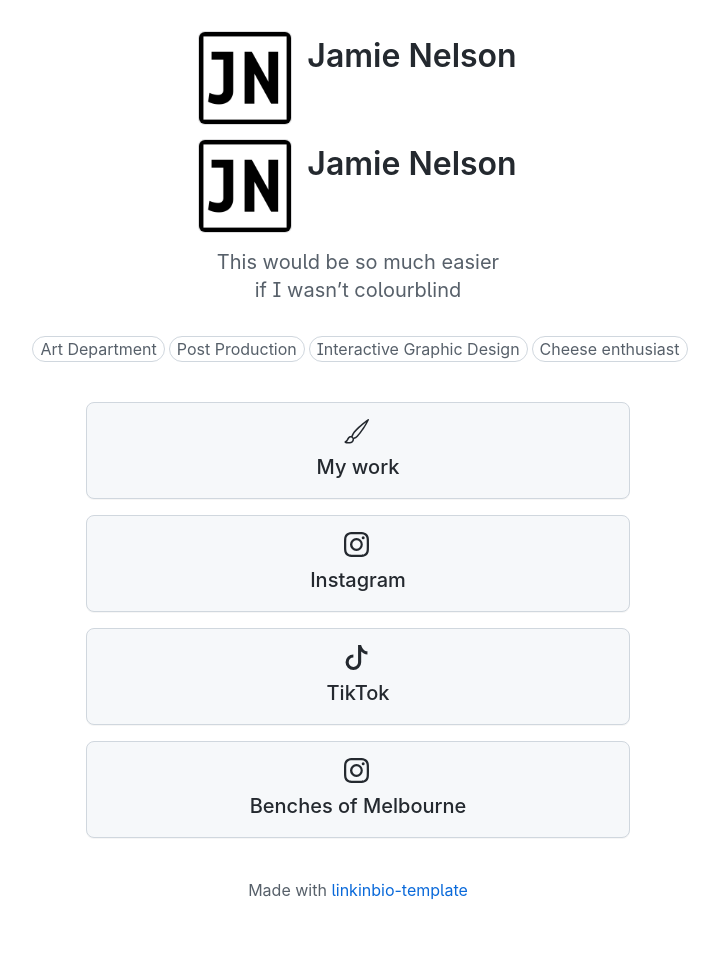
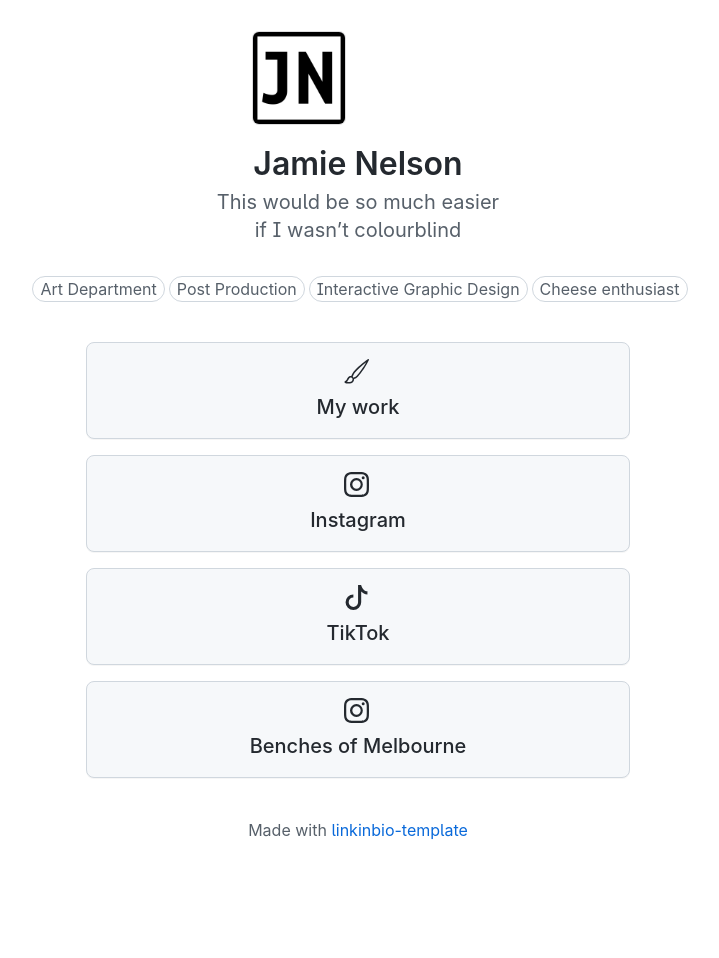
Before and after one commit to jmenelsn/bio, a Jekyll site: the page built from index.md, in a window 1280 px wide. Shown: the whole page, without its empty margins (282-1001 px from the left). Built offline with Jekyll 4.4.1, drawn with Linux system fonts in a browser that asks for light colours; our own code applies the rules of GitHub Pages for plain Markdown files; after the commit the page ends 900 px from its top, so only the background shows below that.

Commit message:
Update profile.html

```diff
--- a/_includes/profile.html
+++ b/_includes/profile.html
@@ -3,11 +3,8 @@
         <span class="d-flex">
             <span class="pr-3"><img class="avatar text-center mb-3" alt="{{ page.avatar-alt-text }}"
                     src="{{ page.avatar-url }}" width="92" height="92"></span>
-            <span class="">{{ page.avatar-name }}</span>
-        </span>
+            </span>
         <span class="d-flex">
-            <span class="pr-3"><img class="avatar text-center mb-3" alt="{{ page.avatar-alt-text }}"
-                    src="{{ page.avatar-url }}" width="92" height="92"></span>
             <span class="">{{ page.avatar-name }}</span>
         </span>
     </h1>
```
